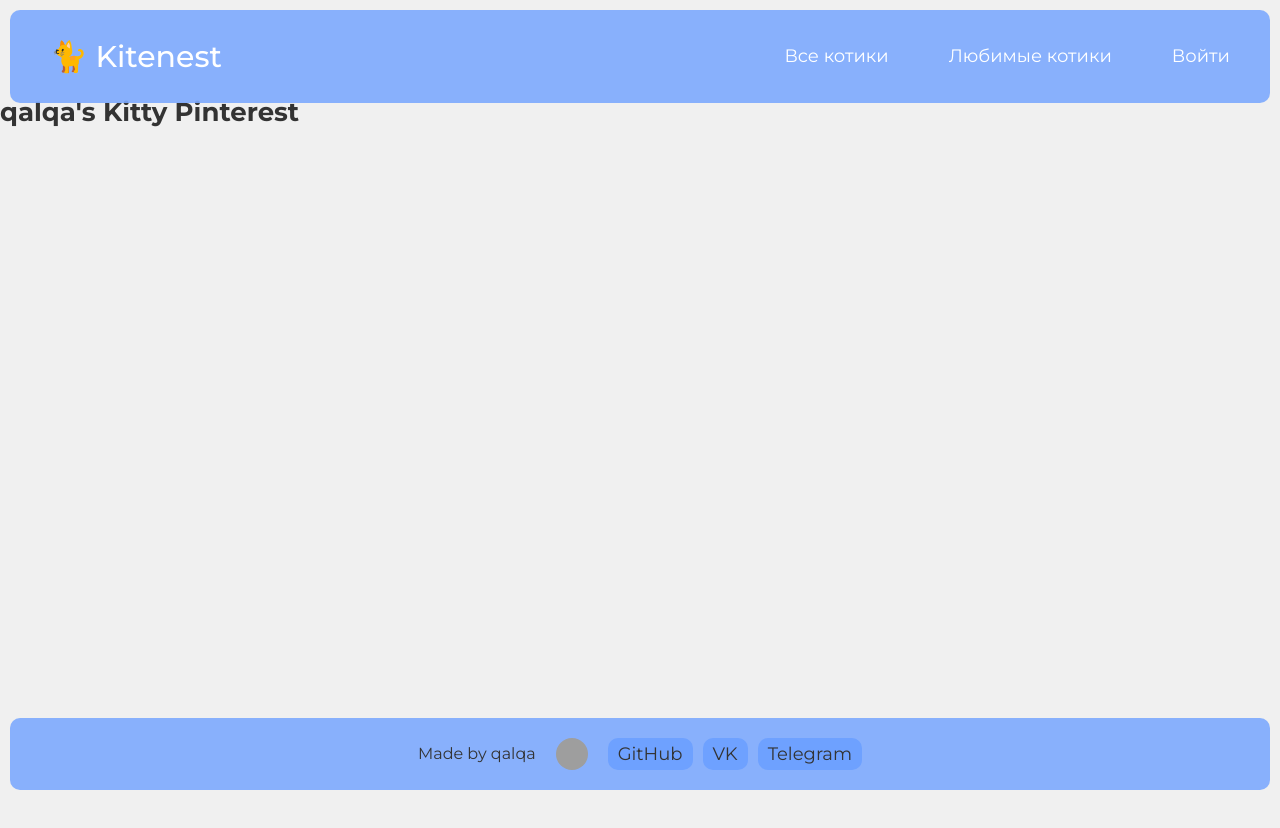
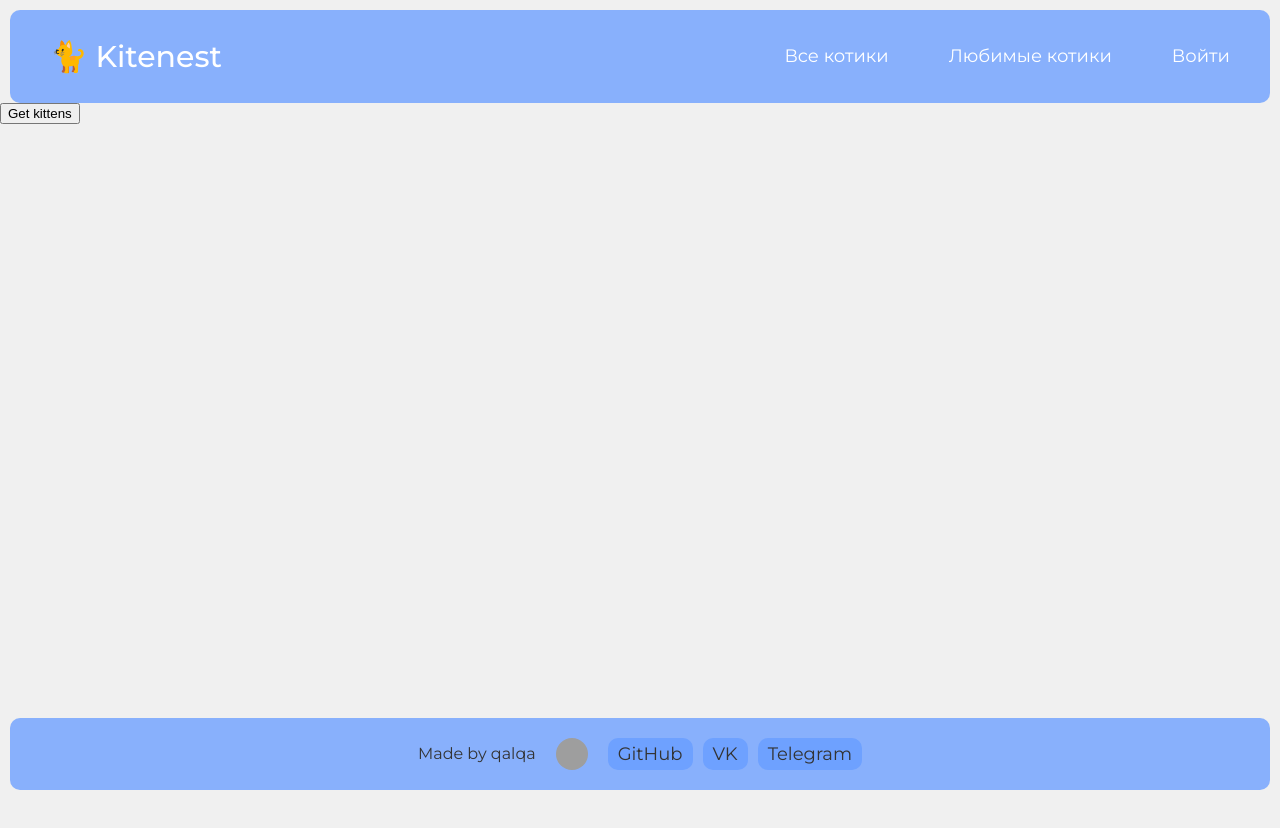
Before and after one commit to qalqa-dev/ts-fullstack-intern-challenge, a React (Vite) app in the folder front/: page / in a window 1280 px wide. Shown: the top 828 px of the page. Built offline with nearby package versions, Linux system fonts and the light colour scheme; grey boxes are pictures that could not be loaded.

Commit message:
feat: add api interaction

```diff
--- /dev/null
+++ b/front/src/data/api.ts
@@ -0,0 +1,12 @@
+export const getCatsData = () => {
+  const url = 'https://api.thecatapi.com/v1/breeds';
+  fetch(url, { headers: { 'x-api-key': import.meta.env.VITE_API_KEY } }).then(
+    (response) => {
+      if (response.ok) {
+        return response.json();
+      } else {
+        throw new Error('Something went wrong');
+      }
+    },
+  );
+};
--- a/front/src/pages/App/App.module.scss
+++ b/front/src/pages/App/App.module.scss
@@ -1,4 +1,4 @@
 .container {
   max-width: var(--container-size-desktop);
-  margin: 9.3rem auto;
+  margin: 10.3rem auto 0;
 }
--- a/front/src/pages/App/App.tsx
+++ b/front/src/pages/App/App.tsx
@@ -1,9 +1,10 @@
+import { getCatsData } from '../../data/api';
 import styles from './App.module.scss';
 
 function App() {
   return (
     <main className={styles.container}>
-      <h1>qalqa's Kitty Pinterest</h1>
+      <button onClick={() => getCatsData()}>Get kittens</button>
     </main>
   );
 }
--- a/front/src/pages/NotFound/NotFound.module.scss
+++ b/front/src/pages/NotFound/NotFound.module.scss
@@ -1,6 +1,6 @@
 .container {
   max-width: var(--container-size-desktop);
-  margin: 9.3rem auto 0;
+  margin: 10.3rem auto 0;
   display: flex;
   flex-direction: column;
   justify-content: center;
```
Also changed, not shown: 1 other file (tests, documents, lock files or other folders).
